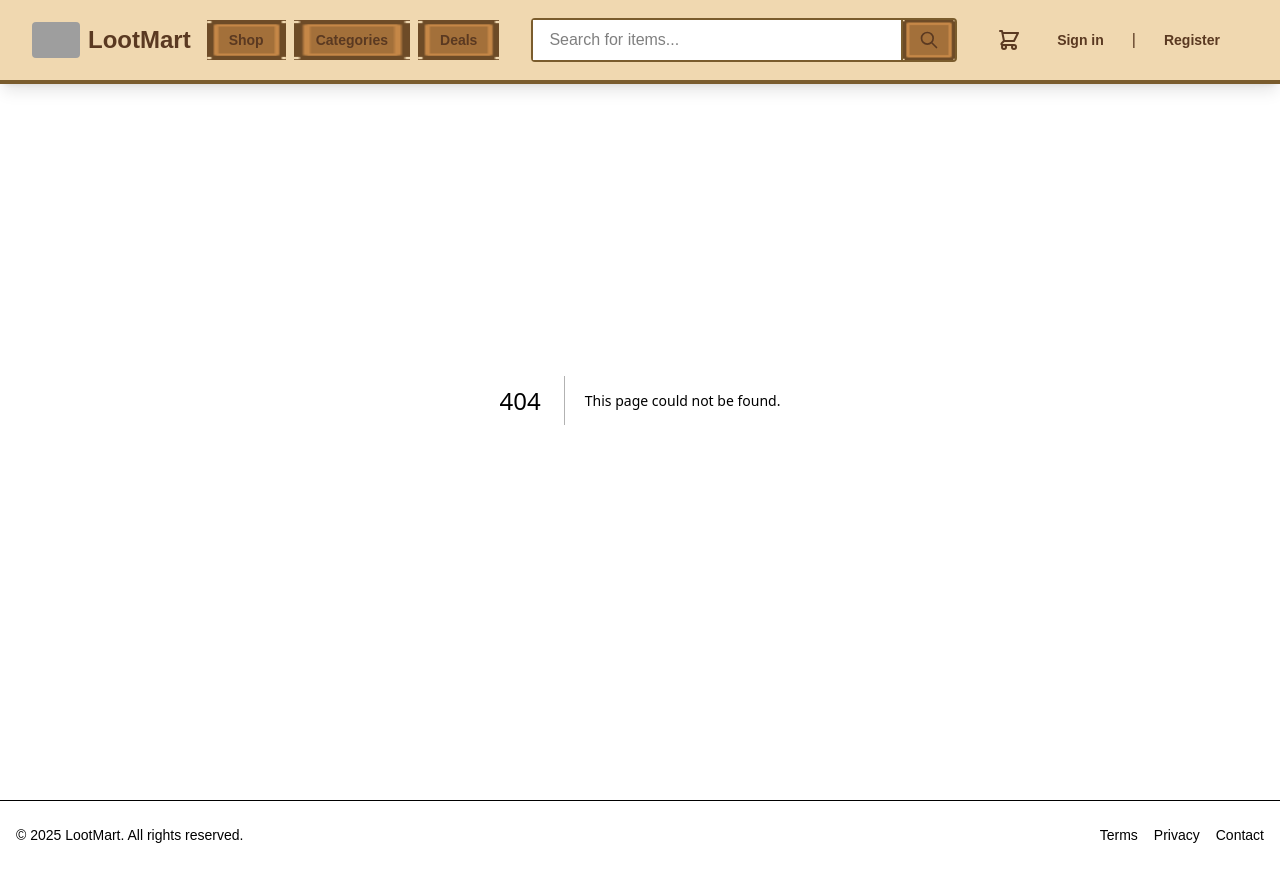
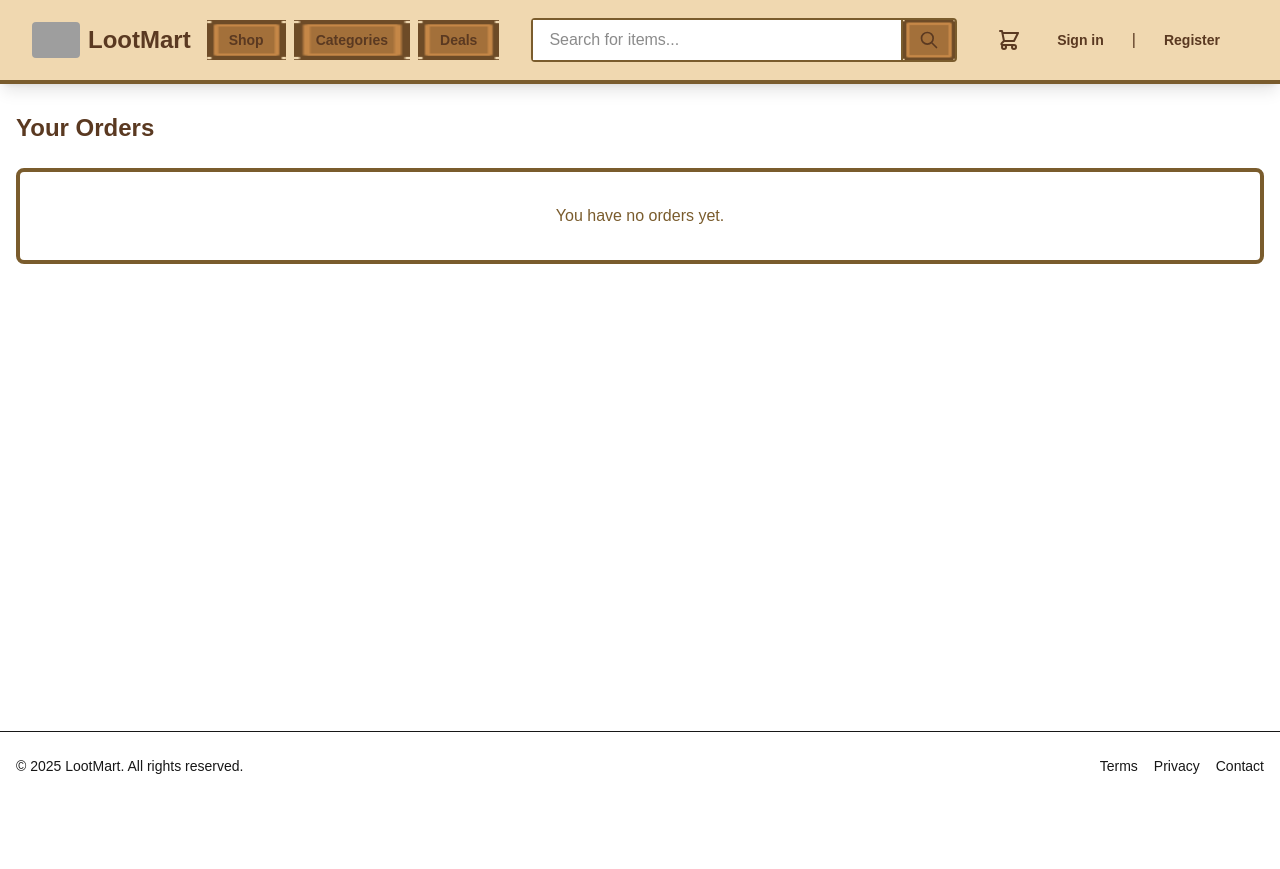
Before and after one commit to KevinReyhanW/lootmart, a Next.js app: page /orders in a window 1280 px wide. Before the commit this address had no page. After the commit the page ends 800 px from the top, so only its background shows below. Built offline with nearby package versions, Linux system fonts and the light colour scheme; grey boxes are pictures that could not be loaded.

Commit message:
add complete flow of order and order history local

```diff
--- a/src/app/checkout/page.tsx
+++ b/src/app/checkout/page.tsx
@@ -4,6 +4,7 @@ import { useState } from 'react'
 import { useRouter } from 'next/navigation'
 import { useCart } from '@/context/cart-context'
 import Button from '@/components/ui/buttons/Button'
+import { useOrders } from '@/hooks/useOrders/useOrders'
 
 export default function CheckoutPage() {
   const { items, clearCart } = useCart()
@@ -13,9 +14,19 @@ export default function CheckoutPage() {
 
   const total = items.reduce((s, i) => s + i.price * i.quantity, 0)
 
+  const { createOrder } = useOrders()
+
   const handleSubmit = (e: React.FormEvent) => {
     e.preventDefault()
-    // In a real app you'd call an API here. We'll simulate success.
+    // Create a frontend order record
+    const order = {
+      id: `order_${Date.now()}_${Math.floor(Math.random() * 1000)}`,
+      items,
+      total,
+      customer: { name, email },
+      createdAt: new Date().toISOString()
+    }
+    createOrder(order)
     clearCart()
     router.push('/checkout/success')
   }
--- /dev/null
+++ b/src/app/orders/[id]/page.tsx
@@ -0,0 +1,44 @@
+"use client"
+
+import { useParams, useRouter } from 'next/navigation'
+import { useOrders } from '@/hooks/useOrders/useOrders'
+import Link from 'next/link'
+
+export default function OrderDetailPage() {
+  const params = useParams()
+  const router = useRouter()
+  const { orders } = useOrders()
+  const order = orders.find((o) => o.id === params.id)
+
+  if (!order) {
+    return (
+      <main className="container mx-auto px-4 py-8 mt-20 text-center">
+        <p className="text-[#7a5c2d]">Order not found.</p>
+        <div className="mt-4">
+          <button onClick={() => router.back()} className="px-3 py-2 bg-[#5a3921] text-white rounded-sm">Go back</button>
+        </div>
+      </main>
+    )
+  }
+
+  return (
+    <main className="container mx-auto px-4 py-8 mt-20">
+      <h1 className="text-2xl font-bold text-[#5a3921] mb-4">Order {order.id}</h1>
+      <div className="bg-white p-6 rounded-lg border-4 border-[#7a5c2d]">
+        <div className="text-sm text-[#7a5c2d] mb-4">Placed on {new Date(order.createdAt).toLocaleString()}</div>
+        <div className="space-y-3">
+          {order.items.map((it) => (
+            <div key={it.id} className="flex items-center justify-between">
+              <div>{it.name} x{it.quantity}</div>
+              <div>${(it.price * it.quantity).toFixed(2)}</div>
+            </div>
+          ))}
+        </div>
+        <div className="mt-4 text-right font-bold text-[#5a3921]">Total ${order.total.toFixed(2)}</div>
+      </div>
+      <div className="mt-4">
+        <Link href="/orders" className="px-3 py-2 bg-[#5a3921] text-white rounded-sm">Back to orders</Link>
+      </div>
+    </main>
+  )
+}
--- /dev/null
+++ b/src/app/orders/page.tsx
@@ -0,0 +1,33 @@
+"use client"
+
+import Link from 'next/link'
+import { useOrders } from '@/hooks/useOrders/useOrders'
+
+export default function OrdersPage() {
+  const { orders } = useOrders()
+
+  return (
+    <main className="container mx-auto px-4 py-8 mt-20">
+      <h1 className="text-2xl font-bold text-[#5a3921] mb-6">Your Orders</h1>
+      {orders.length === 0 ? (
+        <div className="bg-white p-8 rounded-lg border-4 border-[#7a5c2d] text-center">
+          <p className="text-[#7a5c2d]">You have no orders yet.</p>
+        </div>
+      ) : (
+        <div className="space-y-4">
+          {orders.map((o) => (
+            <Link key={o.id} href={`/orders/${o.id}`} className="block bg-white p-4 rounded-lg border-2 border-[#eee]">
+              <div className="flex items-center justify-between">
+                <div>
+                  <div className="font-bold text-[#5a3921]">Order {o.id}</div>
+                  <div className="text-sm text-[#7a5c2d]">{new Date(o.createdAt).toLocaleString()}</div>
+                </div>
+                <div className="font-bold text-[#5a3921]">${o.total.toFixed(2)}</div>
+              </div>
+            </Link>
+          ))}
+        </div>
+      )}
+    </main>
+  )
+}
--- /dev/null
+++ b/src/hooks/useOrders/useOrders.ts
@@ -0,0 +1,27 @@
+import { useCallback, useEffect, useState } from 'react'
+import type { Order } from '@/models/order'
+
+const STORAGE_KEY = 'lootmart_orders'
+
+export function useOrders() {
+  const [orders, setOrders] = useState<Order[]>(() => {
+    try {
+      const raw = typeof window !== 'undefined' ? localStorage.getItem(STORAGE_KEY) : null
+      return raw ? JSON.parse(raw) as Order[] : []
+    } catch (e) {
+      return []
+    }
+  })
+
+  useEffect(() => {
+    try {
+      localStorage.setItem(STORAGE_KEY, JSON.stringify(orders))
+    } catch (e) {}
+  }, [orders])
+
+  const createOrder = useCallback((order: Order) => {
+    setOrders((prev) => [order, ...prev])
+  }, [])
+
+  return { orders, createOrder }
+}
--- /dev/null
+++ b/src/models/order.ts
@@ -0,0 +1,16 @@
+import type { CartItem } from './index'
+
+export type OrderItem = CartItem
+
+export interface Order {
+  id: string
+  items: OrderItem[]
+  total: number
+  customer: {
+    name: string
+    email: string
+  }
+  createdAt: string
+}
+
+export default Order
```
